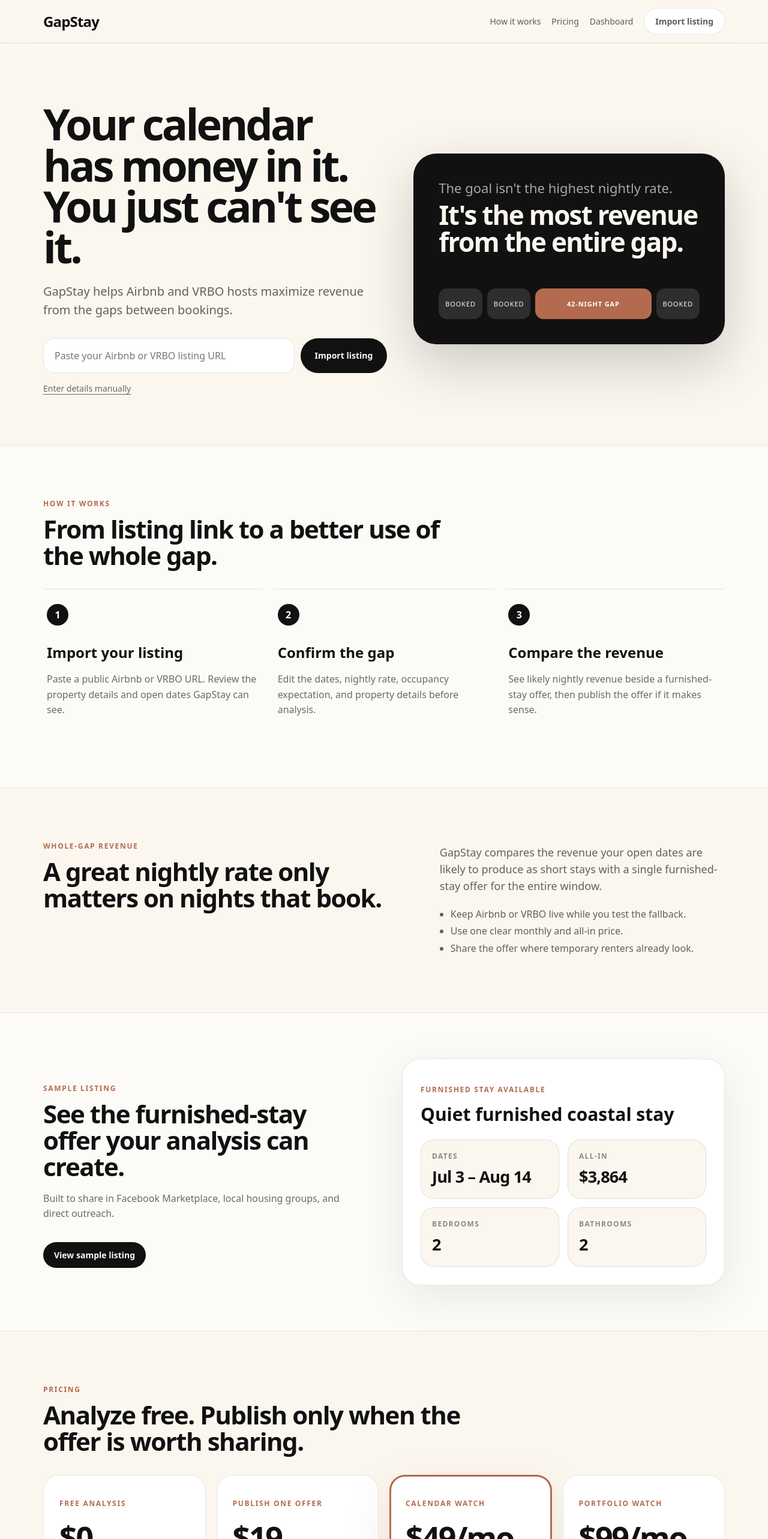
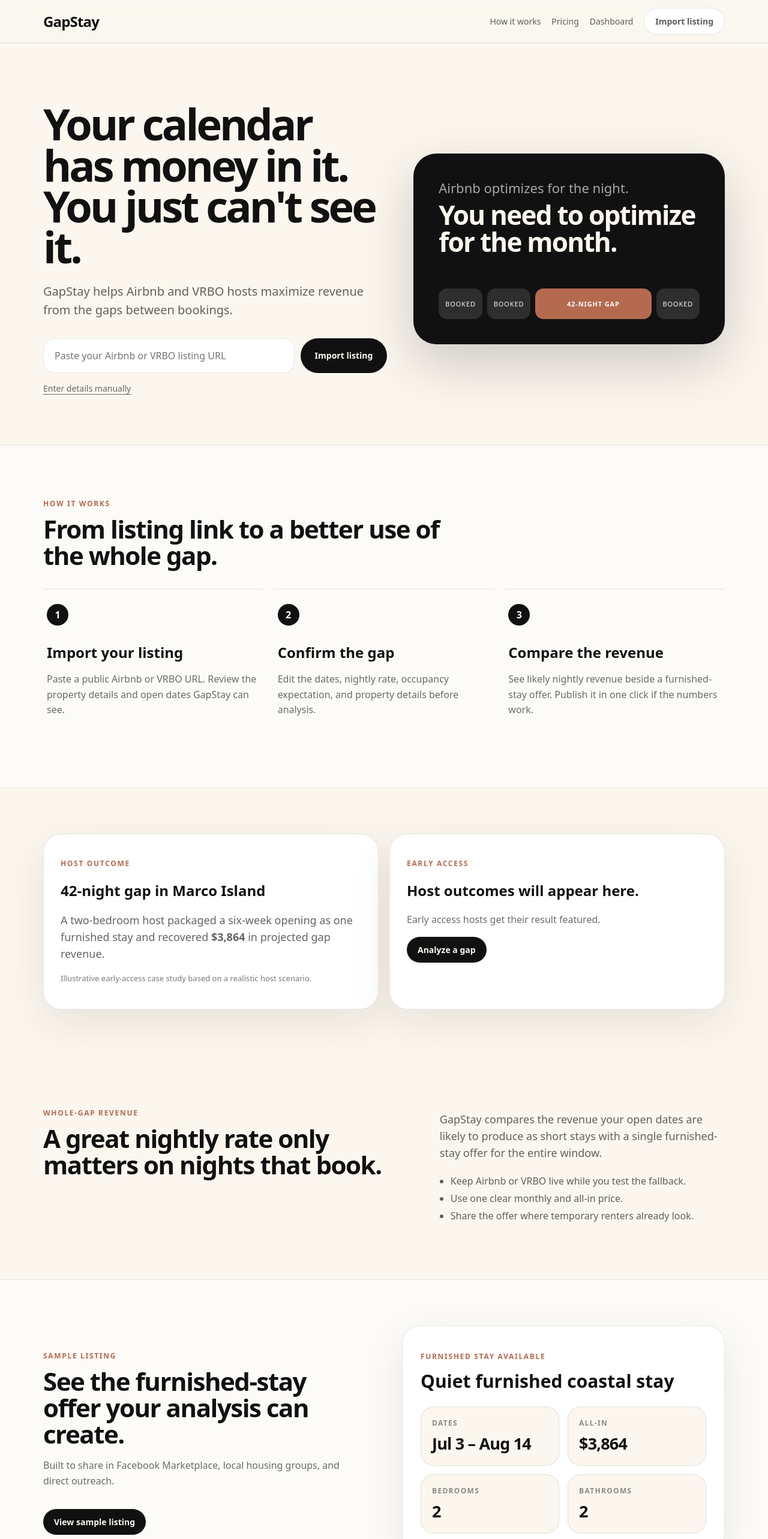
Before and after one commit to pissclams1/Pissclams, a Next.js app: page / in a window 1280 px wide. Shown: the top 2566 px of the page at 60% size. Built offline with nearby package versions, Linux system fonts and the light colour scheme.

Commit message:
Fix GapStay launch conversion leaks

```diff
--- a/app/api/listings/route.ts
+++ b/app/api/listings/route.ts
@@ -2,7 +2,7 @@ import { NextResponse } from "next/server";
 import { gapStayHeaders, gapStayRest, ownerTokenHash } from "../../../lib/gapstay-server";
 import type { Listing } from "../../../lib/store";
 
-type ListingRow = { id:string; title:string; city:string; state:string; property_type:string; bedrooms:number; bathrooms:number; host_name:string; description:string; amenities:string[]; rules:string[]; analysis:Listing["analysis"]; source_url?:string|null; image_url?:string|null; rating?:string|null; reviews?:string|null; guest_count?:string|null; nightly_rate?:string|null; publish_status?:string|null };
+type ListingRow = { id:string; title:string; city:string; state:string; property_type:string; bedrooms:number; bathrooms:number; host_name:string; description:string; amenities:string[]; rules:string[]; analysis:Listing["analysis"]; source_url?:string|null; image_url?:string|null; rating?:string|null; reviews?:string|null; guest_count?:string|null; nightly_rate?:string|null; publish_status?:string|null; paid_until?:string|null };
 
 export async function GET(request: Request) {
   const requestUrl = new URL(request.url);
@@ -27,4 +27,4 @@ export async function POST(request: Request) {
 
 function safeJson(res: Response){ return res.text().then(t => t ? JSON.parse(t) : null).catch(() => null); }
 function toRow(listing:Listing,ownerEmail?:string,tokenHash?:string){ return { id:listing.id, title:listing.title, city:listing.city, state:listing.state, property_type:listing.propertyType, bedrooms:listing.bedrooms, bathrooms:listing.bathrooms, host_name:listing.hostName, description:listing.description, amenities:listing.amenities||[], rules:listing.rules||[], analysis:listing.analysis, owner_email:ownerEmail||null, owner_token_hash:tokenHash, publish_status:"preview", source_url:listing.sourceUrl||null, image_url:listing.imageUrl||null, rating:listing.rating||null, reviews:listing.reviews||null, guest_count:listing.guestCount||null, nightly_rate:listing.nightlyRate||null }; }
-function fromRow(row:ListingRow){ return { id:row.id, title:row.title, city:row.city, state:row.state, propertyType:row.property_type, bedrooms:Number(row.bedrooms), bathrooms:Number(row.bathrooms), hostName:row.host_name, description:row.description, amenities:row.amenities||[], rules:row.rules||[], analysis:row.analysis, sourceUrl:row.source_url||undefined, imageUrl:row.image_url||undefined, rating:row.rating||undefined, reviews:row.reviews||undefined, guestCount:row.guest_count||undefined, nightlyRate:row.nightly_rate||undefined, publishStatus:row.publish_status||"preview" }; }
+function fromRow(row:ListingRow){ return { id:row.id, title:row.title, city:row.city, state:row.state, propertyType:row.property_type, bedrooms:Number(row.bedrooms), bathrooms:Number(row.bathrooms), hostName:row.host_name, description:row.description, amenities:row.amenities||[], rules:row.rules||[], analysis:row.analysis, sourceUrl:row.source_url||undefined, imageUrl:row.image_url||undefined, rating:row.rating||undefined, reviews:row.reviews||undefined, guestCount:row.guest_count||undefined, nightlyRate:row.nightly_rate||undefined, publishStatus:row.publish_status||"preview", paidUntil:row.paid_until||undefined }; }
--- a/app/api/start-payment/route.ts
+++ b/app/api/start-payment/route.ts
@@ -19,6 +19,7 @@ export async function POST(request: Request) {
 
   const session = await stripe.checkout.sessions.create({
     mode: planMode(plan),
+    ...(planMode(plan) === "payment" ? { customer_creation: "always" as const } : {}),
     line_items: [{ price, quantity: 1 }],
     customer_email: email,
     allow_promotion_codes: true,
--- a/app/listing/[id]/page.tsx
+++ b/app/listing/[id]/page.tsx
@@ -10,7 +10,7 @@ export default function ListingPage({params}:{params:Promise<{id:string}>}){
   const [loading,setLoading]=useState(id !== "sample");
   const [sent,setSent]=useState(false);
   const [error,setError]=useState("");
-  useEffect(()=>{let alive=true; async function load(){setLoading(true); const found=await getListingRemote(id); if(alive){setListing(id === "sample" ? sampleListing : found); setLoading(false);}} load(); return()=>{alive=false}},[id]);
+  useEffect(()=>{if(id === "sample") return; let alive=true; async function load(){setLoading(true); const found=await getListingRemote(id); if(alive){setListing(found); setLoading(false);}} void load(); return()=>{alive=false}},[id]);
   if(loading) return <main className="wrap section topspace"><div className="card pad"><p className="muted">Loading offer...</p></div></main>;
   if(!listing) return <main className="wrap section topspace"><div className="card pad"><p className="kicker">Offer not found</p><h1 className="big">This furnished-stay offer is not public yet.</h1><p className="muted">The host can preview it from the browser where it was created or publish it after payment.</p><div className="actions"><Link className="darkpill" href="/host">Analyze a gap</Link><Link className="pill" href="/listing/sample">See sample listing</Link></div></div></main>;
   const analysis=listing.analysis;
--- a/app/page.tsx
+++ b/app/page.tsx
@@ -14,8 +14,8 @@ export default function HomePage() {
         <Link className="manualLink" href="/host#manual">Enter details manually</Link>
       </div>
       <div className="thesisCard">
-        <p>The goal isn&apos;t the highest nightly rate.</p>
-        <strong>It&apos;s the most revenue from the entire gap.</strong>
+        <p>Airbnb optimizes for the night.</p>
+        <strong>You need to optimize for the month.</strong>
         <div className="calendarVisual" aria-hidden="true">
           <span>Booked</span><span>Booked</span><span className="gapBlock">42-night gap</span><span>Booked</span>
         </div>
@@ -28,8 +28,15 @@ export default function HomePage() {
         <div className="grid grid3">
           <Feature number="1" title="Import your listing" text="Paste a public Airbnb or VRBO URL. Review the property details and open dates GapStay can see." />
           <Feature number="2" title="Confirm the gap" text="Edit the dates, nightly rate, occupancy expectation, and property details before analysis." />
-          <Feature number="3" title="Compare the revenue" text="See likely nightly revenue beside a furnished-stay offer, then publish the offer if it makes sense." />
+          <Feature number="3" title="Compare the revenue" text="See likely nightly revenue beside a furnished-stay offer. Publish it in one click if the numbers work." />
         </div>
+      </div>
+    </section>
+
+    <section className="wrap section">
+      <div className="grid grid2">
+        <div className="card pad"><p className="kicker">Host outcome</p><h2>42-night gap in Marco Island</h2><p className="lead" style={{fontSize:18}}>A two-bedroom host packaged a six-week opening as one furnished stay and recovered <strong>$3,864</strong> in projected gap revenue.</p><p className="small">Illustrative early-access case study based on a realistic host scenario.</p></div>
+        <div className="card pad"><p className="kicker">Early access</p><h2>Host outcomes will appear here.</h2><p className="muted">Early access hosts get their result featured.</p><Link className="darkpill" href="/host">Analyze a gap</Link></div>
       </div>
     </section>
 
@@ -50,9 +57,10 @@ export default function HomePage() {
       <div className="grid grid4 pricingPreview">
         <Price name="Free Analysis" price="$0" cta="Analyze a gap" href="/host" />
         <Price name="Publish One Offer" price="$19" cta="Analyze a gap" href="/host" />
-        <Price name="Calendar Watch" price="$49/mo" cta="Analyze my property" href="/host" featured />
-        <Price name="Portfolio Watch" price="$99/mo" cta="Analyze my portfolio" href="/host" />
+        <Price name="One Property" price="$49/mo" cta="Analyze my property" href="/host" featured />
+        <Price name="Multiple Properties" price="$99/mo" cta="Analyze my portfolio" href="/host" />
       </div>
+      <p className="successBox" style={{maxWidth:680,margin:"18px auto 0",textAlign:"center"}}>Have more than one gap coming? The $49 plan pays for itself on the second one.</p>
     </section>
   </main>;
 }
--- a/app/pricing/page.tsx
+++ b/app/pricing/page.tsx
@@ -3,8 +3,8 @@ import Link from "next/link";
 const plans = [
   { name: "Free Analysis", price: "$0", text: "Analyze one calendar gap and compare likely nightly revenue with a furnished-stay offer.", cta: "Analyze a gap", href: "/host", featured: false },
   { name: "Publish One Offer", price: "$19", text: "Publish one shareable furnished-stay offer for 30 days with inquiry capture and posting guidance.", cta: "Analyze a gap", href: "/host", featured: false },
-  { name: "Calendar Watch", price: "$49/mo", text: "Monitor one property for costly open windows and get a recommendation before the gap gets harder to fill.", cta: "Analyze my property", href: "/host", featured: true },
-  { name: "Portfolio Watch", price: "$99/mo", text: "Monitor up to three properties and prioritize the calendar gaps with the most revenue at risk.", cta: "Analyze my portfolio", href: "/host", featured: false }
+  { name: "One Property", price: "$49/mo", text: "Get ongoing gap detection, a fresh revenue comparison for every opening, and a ready-to-publish furnished offer for one property.", cta: "Analyze my property", href: "/host", featured: true },
+  { name: "Multiple Properties", price: "$99/mo", text: "Monitor up to three properties and prioritize the calendar gaps with the most revenue at risk.", cta: "Analyze my portfolio", href: "/host", featured: false }
 ];
 
 export default function PricingPage(){
@@ -13,5 +13,6 @@ export default function PricingPage(){
     <h1 className="big">Start with the gap. Pay when you want to act on it.</h1>
     <p className="lead" style={{fontSize:18}}>Every plan starts with the same question: which use of the entire open window produces the most revenue?</p>
     <div className="grid grid4 pricingGrid">{plans.map(plan=><div className={`priceCard${plan.featured?" featuredPrice":""}`} key={plan.name}><p className="kicker">{plan.name}</p><div className="price">{plan.price}</div><p className="muted">{plan.text}</p><Link className={plan.featured?"darkpill":"pill"} href={plan.href}>{plan.cta}</Link></div>)}</div>
+    <p className="successBox" style={{maxWidth:680,margin:"18px auto 0",textAlign:"center"}}>Have more than one gap coming? The $49 plan pays for itself on the second one.</p>
   </main>;
 }
--- a/lib/store.ts
+++ b/lib/store.ts
@@ -1,9 +1,9 @@
 import type { GapAnalysis } from "./pricing";
 export type Listing = {
-  id: string; title: string; city: string; state: string; propertyType: string; bedrooms: number; bathrooms: number; hostName: string; description: string; amenities: string[]; rules: string[]; analysis: GapAnalysis; sourceUrl?: string; imageUrl?: string; rating?: string; reviews?: string; guestCount?: string; nightlyRate?: string; publishStatus?: string;
+  id: string; title: string; city: string; state: string; propertyType: string; bedrooms: number; bathrooms: number; hostName: string; description: string; amenities: string[]; rules: string[]; analysis: GapAnalysis; sourceUrl?: string; imageUrl?: string; rating?: string; reviews?: string; guestCount?: string; nightlyRate?: string; publishStatus?: string; paidUntil?: string;
 };
 export type Inquiry = { id: string; listingId: string; name: string; email: string; phone: string; reason: string; message: string; createdAt: string };
-type ListingRow = { id:string; title:string; city:string; state:string; property_type:string; bedrooms:number; bathrooms:number; host_name:string; description:string; amenities:string[]; rules:string[]; analysis:GapAnalysis; source_url?:string|null; image_url?:string|null; rating?:string|null; reviews?:string|null; guest_count?:string|null; nightly_rate?:string|null; publish_status?:string|null };
+type ListingRow = { id:string; title:string; city:string; state:string; property_type:string; bedrooms:number; bathrooms:number; host_name:string; description:string; amenities:string[]; rules:string[]; analysis:GapAnalysis; source_url?:string|null; image_url?:string|null; rating?:string|null; reviews?:string|null; guest_count?:string|null; nightly_rate?:string|null; publish_status?:string|null; paid_until?:string|null };
 type InquiryRow = { id:string; listing_id:string; name:string; email:string; phone?:string|null; reason?:string|null; message?:string|null; created_at:string };
 export const sampleListing: Listing = {
   id: "sample",
@@ -32,7 +32,7 @@ export function getInquiries(): Inquiry[] { if (typeof window === "undefined") r
 export function saveInquiry(inquiry: Inquiry) { localStorage.setItem(inquiriesKey, JSON.stringify([inquiry, ...getInquiries()])); }
 
 function fromRow(row: ListingRow): Listing {
-  return { id: row.id, title: row.title, city: row.city, state: row.state, propertyType: row.property_type, bedrooms: Number(row.bedrooms || 0), bathrooms: Number(row.bathrooms || 0), hostName: row.host_name, description: row.description, amenities: row.amenities || [], rules: row.rules || [], analysis: row.analysis, sourceUrl: row.source_url || undefined, imageUrl: row.image_url || undefined, rating: row.rating || undefined, reviews: row.reviews || undefined, guestCount: row.guest_count || undefined, nightlyRate: row.nightly_rate || undefined, publishStatus: row.publish_status || "preview" };
+  return { id: row.id, title: row.title, city: row.city, state: row.state, propertyType: row.property_type, bedrooms: Number(row.bedrooms || 0), bathrooms: Number(row.bathrooms || 0), hostName: row.host_name, description: row.description, amenities: row.amenities || [], rules: row.rules || [], analysis: row.analysis, sourceUrl: row.source_url || undefined, imageUrl: row.image_url || undefined, rating: row.rating || undefined, reviews: row.reviews || undefined, guestCount: row.guest_count || undefined, nightlyRate: row.nightly_rate || undefined, publishStatus: row.publish_status || "preview", paidUntil: row.paid_until || undefined };
 }
 
 export function getOwnerToken() {
```
Also changed, not shown: app/dashboard/page.tsx (+15 -2 lines), app/host/page.tsx (+5 -6 lines).
